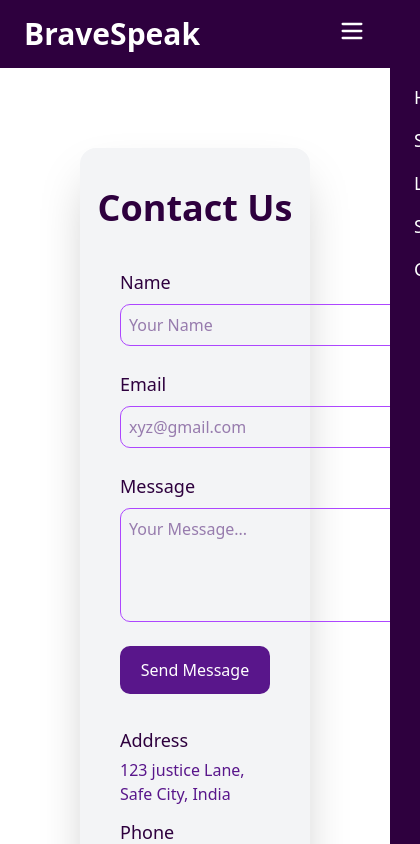
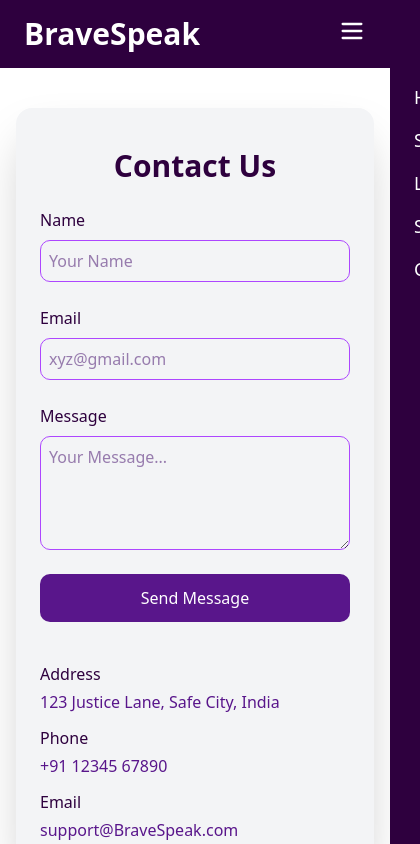
Before and after one commit to DIVYA-PAWAR-03/BraveSpeak, a React (Vite) app: page /contact in a window 390 px wide. Shown: the top 844 px of the page, 420 px wide, since content can reach past the window. Built offline with nearby package versions, Linux system fonts and the light colour scheme.

Commit message:
minor changes in contactUs page

```diff
--- a/src/pages/ContactUs.jsx
+++ b/src/pages/ContactUs.jsx
@@ -3,54 +3,54 @@ import React from 'react';
 export default function ContactUs() {
   return (
     <form action="https://api.web3forms.com/submit" method="POST">
-      <section className='bg-gray-100 m-20 shadow-2xl rounded-2xl'>
-        <h1 className='text-center pt-10 text-4xl font-bold text-[#2E003E]'>Contact Us</h1>
-        <div className="main-container flex flex-col lg:flex-row justify-around p-10 gap-8">
+      <section className='bg-gray-100 mx-4 my-10 md:mx-20 md:my-20 shadow-2xl rounded-2xl'>
+        <h1 className='text-center pt-10 text-3xl md:text-4xl font-bold text-[#2E003E]'>Contact Us</h1>
+        <div className="main-container flex flex-col lg:flex-row justify-around p-6 md:p-10 gap-10">
           <input type="hidden" name="access_key" value="9620de68-693f-4589-b226-c7b3b900267d" />
 
           {/* Left Form */}
-          <div className="left-container flex flex-col">
-            <label htmlFor="name" className='text-lg text-[#2E003E] font-medium'>Name</label>
+          <div className="left-container flex flex-col w-full max-w-md mx-auto lg:mx-0">
+            <label htmlFor="name" className='text-base md:text-lg text-[#2E003E] font-medium'>Name</label>
             <input
               type="text"
               id="name"
               name="name"
               placeholder='Your Name'
               required
-              className='p-2 mt-2 border border-purple-500 w-[300px] md:w-[500px] text-purple-950 rounded-[10px] focus:outline-none focus:ring-1 focus:ring-purple-600'
+              className='p-2 mt-2 border border-purple-500 w-full text-purple-950 rounded-[10px] focus:outline-none focus:ring-1 focus:ring-purple-600'
             /> <br />
 
-            <label htmlFor="email" className='text-lg text-[#2E003E] font-medium'>Email</label>
+            <label htmlFor="email" className='text-base md:text-lg text-[#2E003E] font-medium'>Email</label>
             <input
               type="email"
               id="email"
               name="email"
               placeholder='xyz@gmail.com'
               required
-              className='p-2 mt-2 border border-purple-500 w-[300px] md:w-[500px] text-purple-950 rounded-[10px] focus:outline-none focus:ring-1 focus:ring-purple-600'
+              className='p-2 mt-2 border border-purple-500 w-full text-purple-950 rounded-[10px] focus:outline-none focus:ring-1 focus:ring-purple-600'
             /> <br />
 
-            <label htmlFor="message" className='text-lg text-[#2E003E] font-medium'>Message</label>
+            <label htmlFor="message" className='text-base md:text-lg text-[#2E003E] font-medium'>Message</label>
             <textarea
               id="message"
               name="message"
               rows="4"
               placeholder='Your Message...'
               required
-              className='p-2 mt-2 border border-purple-500 w-[300px] md:w-[500px] text-purple-950 rounded-[10px] focus:outline-none focus:ring-1 focus:ring-purple-600'
+              className='p-2 mt-2 border border-purple-500 w-full text-purple-950 rounded-[10px] focus:outline-none focus:ring-1 focus:ring-purple-600'
             ></textarea> <br />
 
-            <button className='bg-purple-900 text-white font-medium p-3 rounded-[10px]'>Send Message</button>
+            <button className='bg-purple-900 text-white font-medium p-3 rounded-[10px] w-full'>Send Message</button>
           </div>
 
           {/* Right Info */}
-          <div className="right-container flex flex-col">
-            <h1 className='text-lg text-[#2E003E] font-medium mb-1'>Address</h1>
-            <p className='mb-3 text-purple-900'>123 justice Lane, Safe City, India</p>
-            <h1 className='text-lg text-[#2E003E] font-medium mb-1'>Phone</h1>
+          <div className="right-container w-full max-w-md mx-auto lg:mx-0 flex flex-col text-left">
+            <h1 className='text-base md:text-lg text-[#2E003E] font-medium mb-1'>Address</h1>
+            <p className='mb-3 text-purple-900'>123 Justice Lane, Safe City, India</p>
+            <h1 className='text-base md:text-lg text-[#2E003E] font-medium mb-1'>Phone</h1>
             <p className='mb-3 text-purple-900'>+91 12345 67890</p>
-            <h1 className='text-lg text-[#2E003E] font-medium mb-1'>Email</h1>
-            <p className='text-purple-900'>support@#BraveSpeak.com</p>
+            <h1 className='text-base md:text-lg text-[#2E003E] font-medium mb-1'>Email</h1>
+            <p className='text-purple-900'>support@BraveSpeak.com</p>
           </div>
         </div>
       </section>
```
